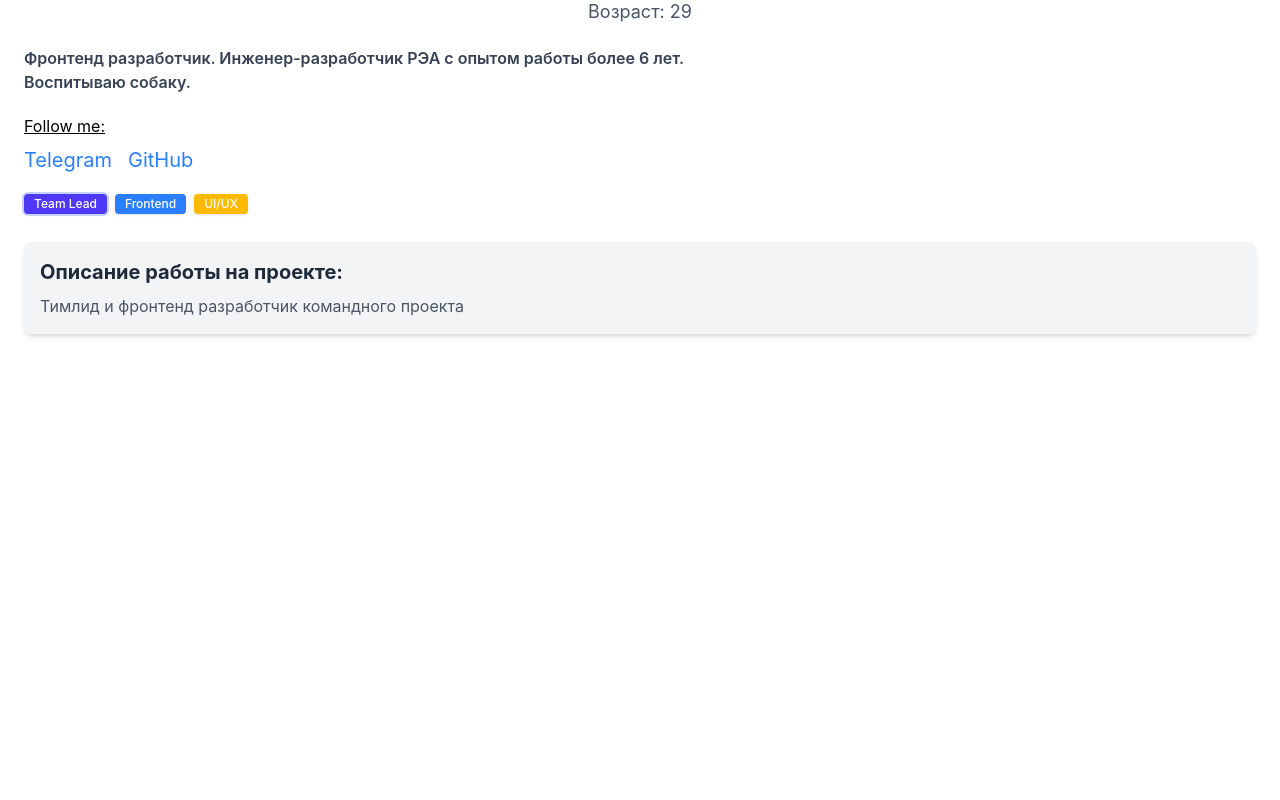
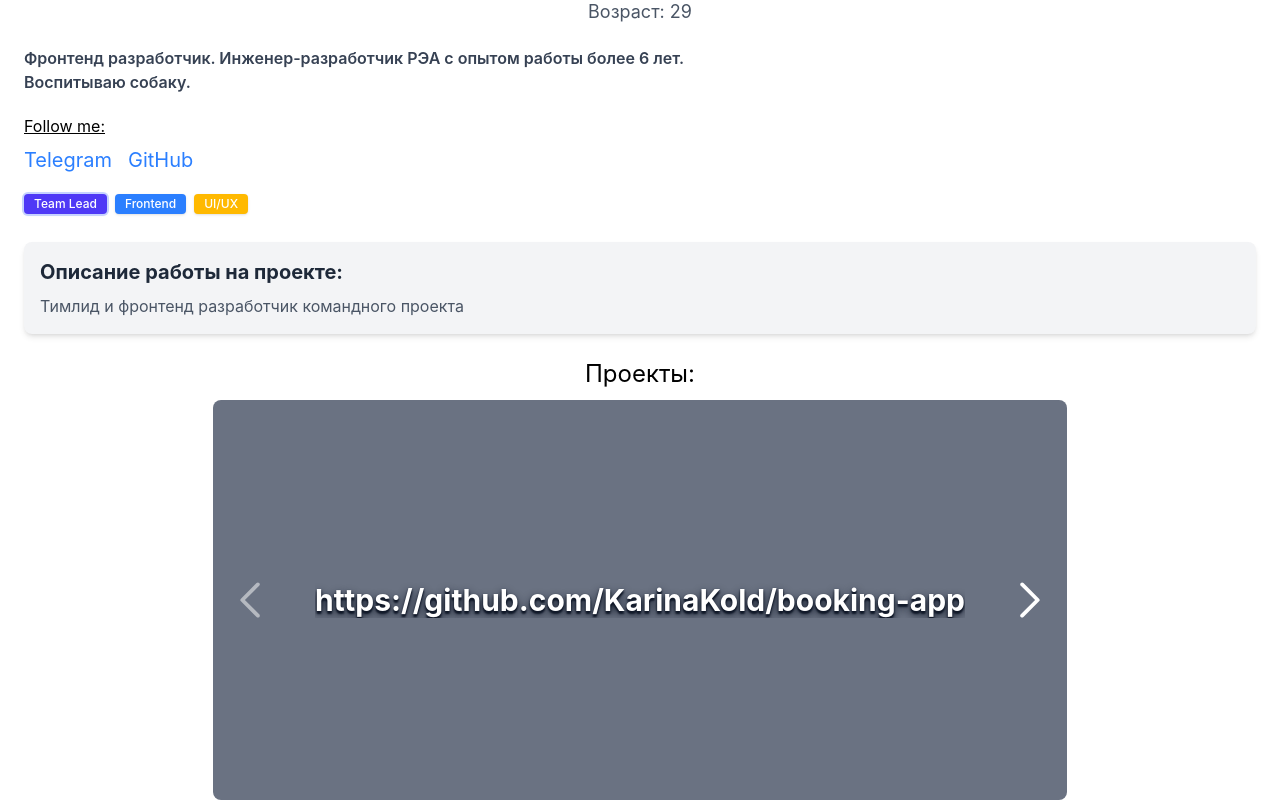
Before and after one commit to KarinaKold/TEAM-hackathon, a React (Vite) app: page /member/1 in a window 1280 px wide. Shown: the part 682-1482 px from the top of the page. Before the commit the page ends 1040 px from the top, so only its background shows below. Built offline with nearby package versions, Linux system fonts and the light colour scheme.

Commit message:
added data, upgrated slider, added to MemberPage

```diff
--- a/src/components/slider/Slider.jsx
+++ b/src/components/slider/Slider.jsx
@@ -1,34 +1,40 @@
 import { useState } from 'react';
 import { GoChevronLeft, GoChevronRight } from 'react-icons/go';
+import { Link } from 'react-router';
 
-export const Slider = () => {
+export const Slider = ({ projects }) => {
 	const [currentIndex, setCurrentIndex] = useState(0);
-
-	const names = ['Vadim', 'Karina', 'Maria', 'Maksim'];
 
 	const handlePrev = () => {
 		setCurrentIndex((prev) => Math.max(prev - 1, 0));
 	};
 	const handleNext = () => {
-		setCurrentIndex((prev) => Math.min(prev + 1, names.length - 1));
+		setCurrentIndex((prev) => Math.min(prev + 1, projects.length - 1));
 	};
 	return (
-		<div className=" flex flex-col gap-2  w-screen h-[50vh] ">
-			<div className="flex w-2/3 h-full border-gray-600 bg-gray-500 text-6xl text-white items-center relative">
+		<div className="w-screen h-[50vh] ">
+			<div className="text-center text-2xl mb-2.5">Проекты:</div>
+			<div className="relative mx-auto flex items-center justify-center overflow-hidden w-2/3 h-full rounded-lg border-gray-600 bg-gray-500  text-white  ">
 				<button
-					className="hover:cursor-pointer absolute left-2 disabled:cursor-not-allowed disabled:opacity-50"
+					className="absolute left-2 hover:cursor-pointer text-6xl disabled:cursor-not-allowed disabled:opacity-50"
 					disabled={currentIndex === 0}
 					onClick={handlePrev}
 				>
 					<GoChevronLeft />
 				</button>
-				<span className="animate-wobble-x font-bold text-shadow-gray-900 text-shadow-lg">
-					{names[currentIndex]}
+				<span className="font-bold text-shadow-gray-900 text-shadow-lg text-3xl text-center max-w-[80%] line-clamp-2">
+					<Link
+						to={projects[currentIndex]}
+						target="_blank"
+						rel="noopener noreferrer"
+					>
+						{projects[currentIndex]}
+					</Link>
 				</span>
 				<button
-					className=" hover:cursor-pointer absolute right-2 disabled:cursor-not-allowed  disabled:opacity-50"
+					className=" hover:cursor-pointer absolute right-2  text-6xl disabled:cursor-not-allowed  disabled:opacity-50"
 					onClick={handleNext}
-					disabled={currentIndex === names.length - 1}
+					disabled={currentIndex === projects.length - 1}
 				>
 					<GoChevronRight />
 				</button>
--- a/src/data.js
+++ b/src/data.js
@@ -9,6 +9,11 @@ export const MEMBERS = [
 			telegram: 'https://t.me/karinakold',
 			github: 'https://github.com/KarinaKold',
 		},
+		projects: [
+			'https://github.com/KarinaKold/booking-app',
+			'https://github.com/KarinaKold/JS2020Q3',
+		],
+
 		progress: [
 			{ technology: 'HTML', percentage: 100 },
 			{ technology: 'CSS', percentage: 95 },
@@ -25,18 +30,23 @@ export const MEMBERS = [
 	{
 		id: 2,
 		name: 'Мария Юран',
-		age: '',
+		age: '37',
 		img: 'https://avatars.githubusercontent.com/u/148201537?v=4',
-		descr: 'Фронтенд разработчик',
+		descr: 'Высшее образование по специальности менеджер-культуролог. Крупье со стажем работы более 10 лет в разных странах. Мама и домохозяйка. Изучаю фронтэнд-программирование. ',
 		social: {
 			telegram: 'https://t.me/Ma_ria_2506',
 			github: 'https://github.com/MaVaYuran',
 		},
+		projects: [
+			'https://github.com/MaVaYuran/hw_class_connect',
+			'https://github.com/MaVaYuran/hw_redux-thunk',
+			'https://github.com/MaVaYuran/cursor-site',
+		],
 		progress: [
 			{ technology: 'HTML', percentage: 100 },
-			{ technology: 'CSS', percentage: 90 },
+			{ technology: 'CSS', percentage: 75 },
 			{ technology: 'React', percentage: 80 },
-			{ technology: 'Node.js', percentage: 60 },
+			{ technology: 'Node.js', percentage: 20 },
 		],
 		work: 'Фронтенд разработчик командного проекта',
 		badge: [
@@ -55,6 +65,10 @@ export const MEMBERS = [
 			telegram: 'https://t.me/kodrrrr',
 			github: 'https://github.com/Maksim-Tambovtsev',
 		},
+		projects: [
+			'https://github.com/Maksim-Tambovtsev/home-w',
+			'https://github.com/Maksim-Tambovtsev/old-project',
+		],
 		progress: [
 			{ technology: 'HTML', percentage: 100 },
 			{ technology: 'CSS', percentage: 90 },
--- a/src/pages/MemberPage.jsx
+++ b/src/pages/MemberPage.jsx
@@ -2,12 +2,12 @@
 import { useEffect, useState } from 'react';
 import { useParams } from 'react-router';
 import { MEMBERS } from '../data';
-import { Breadcrumbs, Button, UserBadge } from '../components';
+import { Breadcrumbs, Button, Slider, UserBadge } from '../components';
 
 export const MemberPage = () => {
 	const { id } = useParams();
 	const member = MEMBERS.find((pers) => pers.id === parseInt(id));
-	const { name, age, img, descr, social, work, badge } = member;
+	const { name, age, img, descr, social, work, badge, projects } = member;
 
 	const [isFavorite, setIsFavorite] = useState(false);
 
@@ -92,6 +92,7 @@ export const MemberPage = () => {
 					<p className="mt-2 text-gray-600">{work}</p>
 				</div>
 			</div>
+			<Slider projects={projects} />
 		</>
 	);
 };
```
